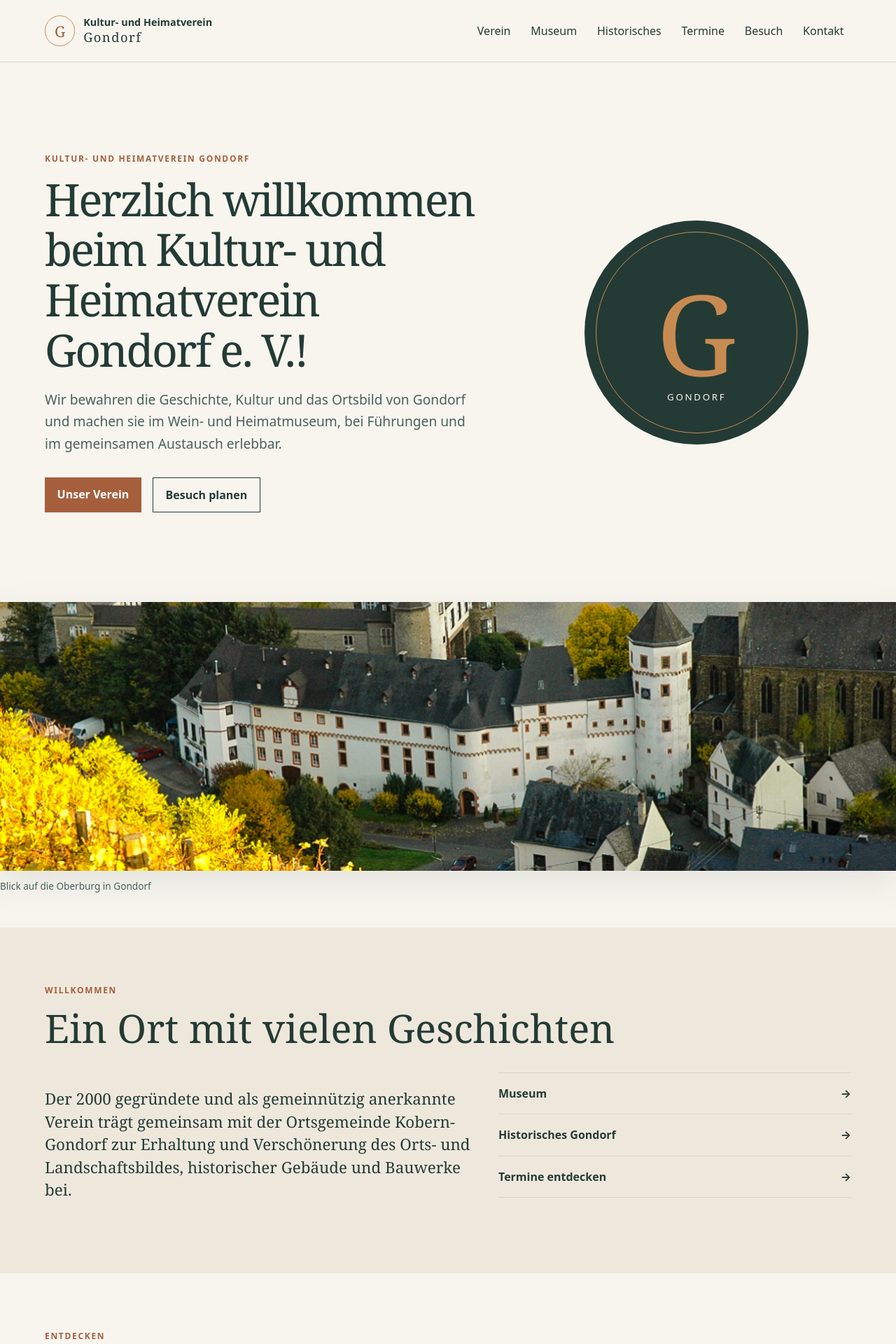
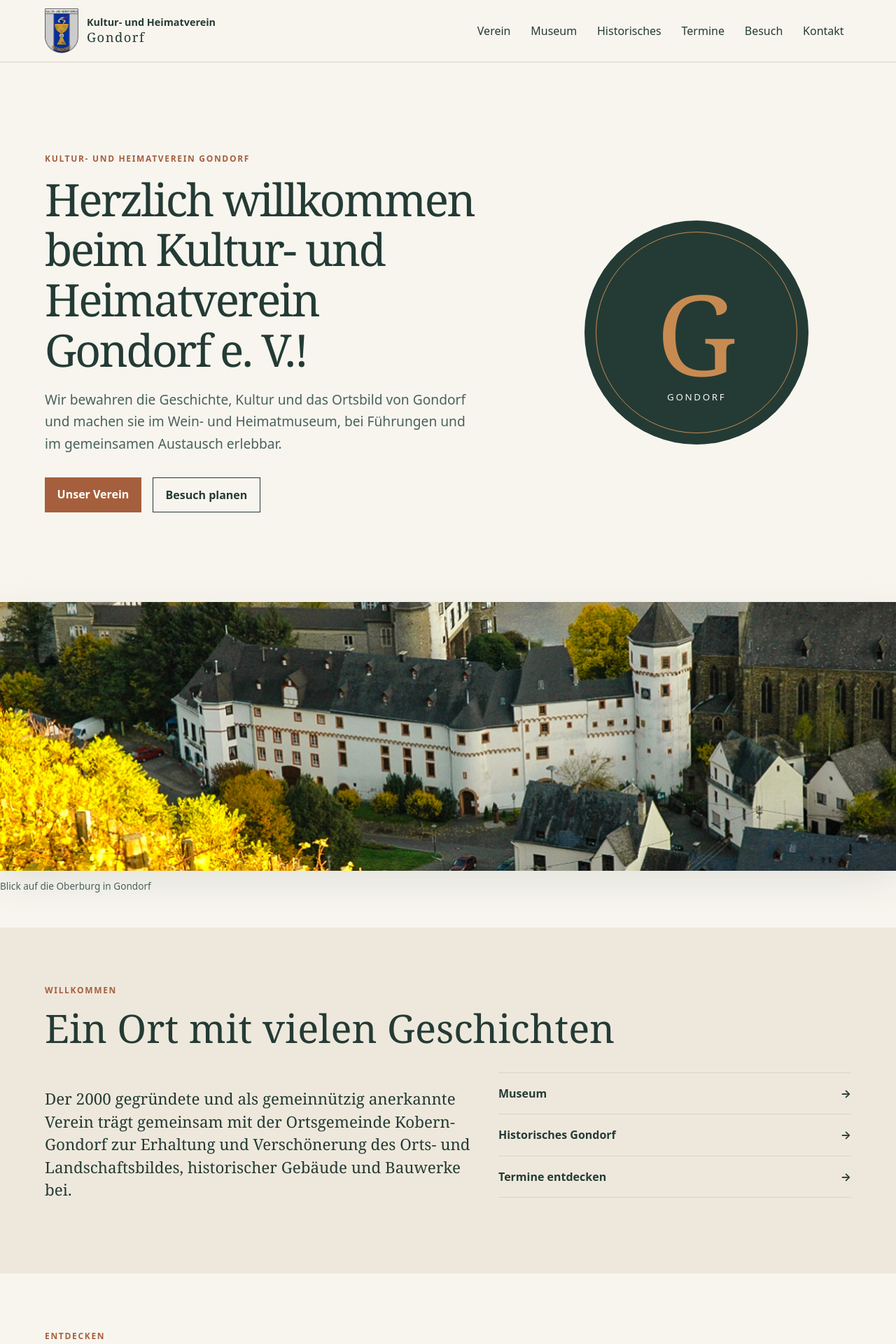
Before and after one commit to alexander-ruehle/heimatverein_gondorf, a Jekyll site: the page built from index.md, in a window 1280 px wide. Shown: the top 1920 px of the page at 70% size. Built offline with Jekyll 4.4.1, drawn with Linux system fonts in a browser that asks for light colours.

Commit message:
chore(system): Update favicon and header branding with new crest design, adjust styles and layout

```diff
--- a/_includes/head.html
+++ b/_includes/head.html
@@ -1,8 +1,8 @@
 <head>
   <meta charset="utf-8">
   <meta name="viewport" content="width=device-width, initial-scale=1">
-  <link rel="icon" type="image/png" href="{{ '/assets/images/wappen-kultur-heimatverein-gondorf.png' | relative_url }}">
-  <link rel="apple-touch-icon" href="{{ '/assets/images/wappen-kultur-heimatverein-gondorf.png' | relative_url }}">
+  <link rel="icon" type="image/png" sizes="64x64" href="{{ '/assets/images/wappen-kultur-heimatverein-gondorf-favicon.png' | relative_url }}">
+  <link rel="apple-touch-icon" sizes="64x64" href="{{ '/assets/images/wappen-kultur-heimatverein-gondorf-favicon.png' | relative_url }}">
   <title>{% if page.title %}{{ page.title }} · {% endif %}{{ site.title }}</title>
   <meta name="description" content="{{ page.description | default: site.description | escape }}">
   <link rel="canonical" href="{{ page.url | replace:'index.html','' | absolute_url }}">
--- a/_includes/header.html
+++ b/_includes/header.html
@@ -1,9 +1,17 @@
 <header class="site-header">
-  <div class="container header-inner">
-    <a class="brand" href="{{ '/' | relative_url }}" aria-label="{{ site.title }} – Startseite"><span class="brand__seal" aria-hidden="true">G</span><span><strong>Kultur- und Heimatverein</strong><small>Gondorf</small></span></a>
-    <button class="menu-toggle" type="button" aria-expanded="false" aria-controls="site-navigation"><span class="sr-only">Menü</span><span aria-hidden="true">☰</span></button>
-    <nav id="site-navigation" class="site-nav" aria-label="Hauptnavigation">
-      <ul>{% for item in site.data.navigation %}<li><a href="{{ item.url | relative_url }}"{% if page.url == item.url %} aria-current="page"{% endif %}>{{ item.title }}</a></li>{% endfor %}</ul>
-    </nav>
-  </div>
+    <div class="container header-inner">
+        <a class="brand" href="{{ '/' | relative_url }}" aria-label="{{ site.title }} – Startseite"><img
+                class="brand__crest"
+                src="{{ '/assets/images/wappen-kultur-heimatverein-gondorf-nav.png' | relative_url }}" width="48"
+                height="64" alt=""><span><strong>Kultur- und Heimatverein</strong><small>Gondorf</small></span></a>
+        <button class="menu-toggle" type="button" aria-expanded="false" aria-controls="site-navigation"><span
+                class="sr-only">Menü</span><span aria-hidden="true">☰</span></button>
+        <nav id="site-navigation" class="site-nav" aria-label="Hauptnavigation">
+            <ul>{% for item in site.data.navigation %}
+                <li><a href="{{ item.url | relative_url }}" {% if page.url== item.url %} aria-current="page" {% endif
+                       %}>{{ item.title }}</a></li>
+                {% endfor %}
+            </ul>
+        </nav>
+    </div>
 </header>
--- a/assets/css/main.css
+++ b/assets/css/main.css
@@ -263,15 +263,12 @@ h1, h2, h3 {
     line-height: 1.2;
 }
 
-.brand__seal {
-    display: grid;
-    place-items: center;
-    width: 2.7rem;
-    height: 2.7rem;
-    border: 1px solid var(--gold);
-    border-radius: 50%;
-    font: 1.35rem var(--serif);
-    color: var(--clay);
+.brand__crest {
+    display: block;
+    width: 3rem;
+    height: 4rem;
+    object-fit: contain;
+    flex: 0 0 auto;
 }
 
 .brand strong,
```
Also changed, not shown: assets/images/wappen-kultur-heimatverein-gondorf-favicon.png (added), assets/images/wappen-kultur-heimatverein-gondorf-nav.png (added), assets/images/wappen-kultur-heimatverein-gondorf.png.
